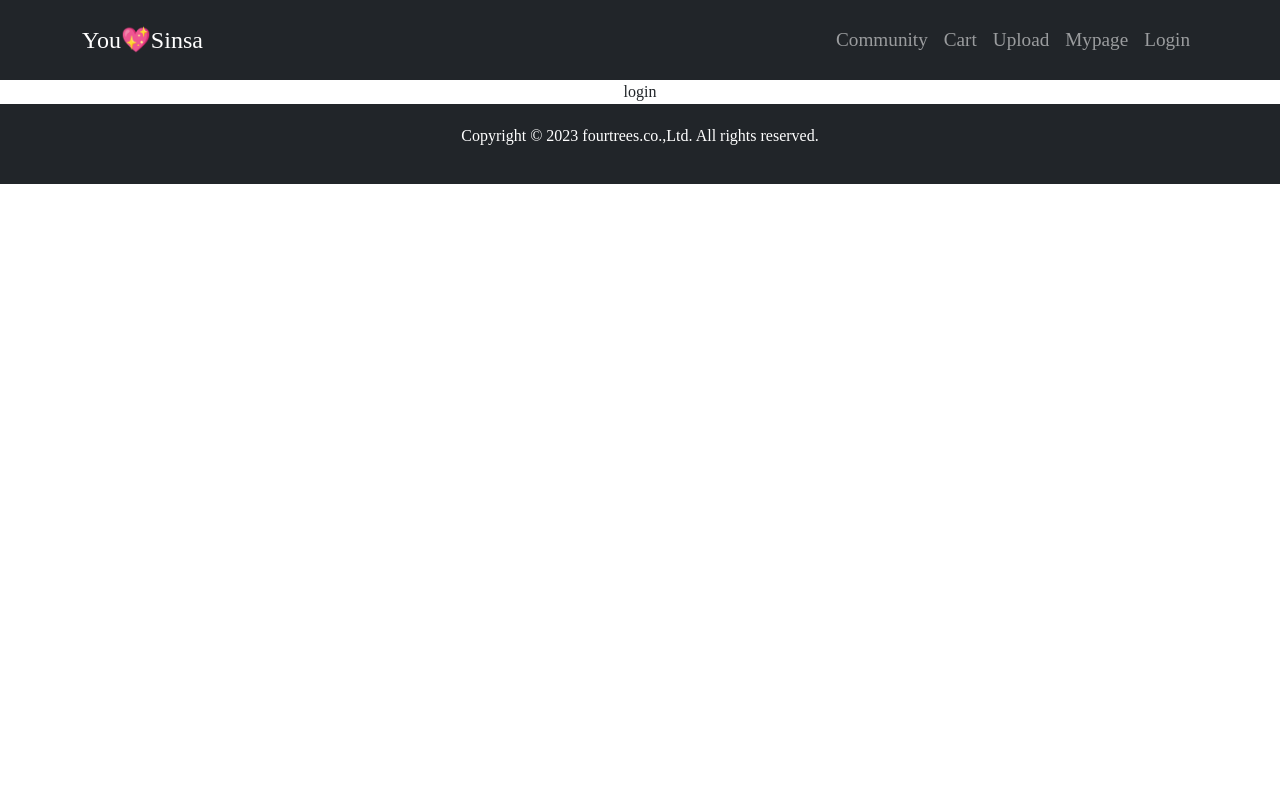
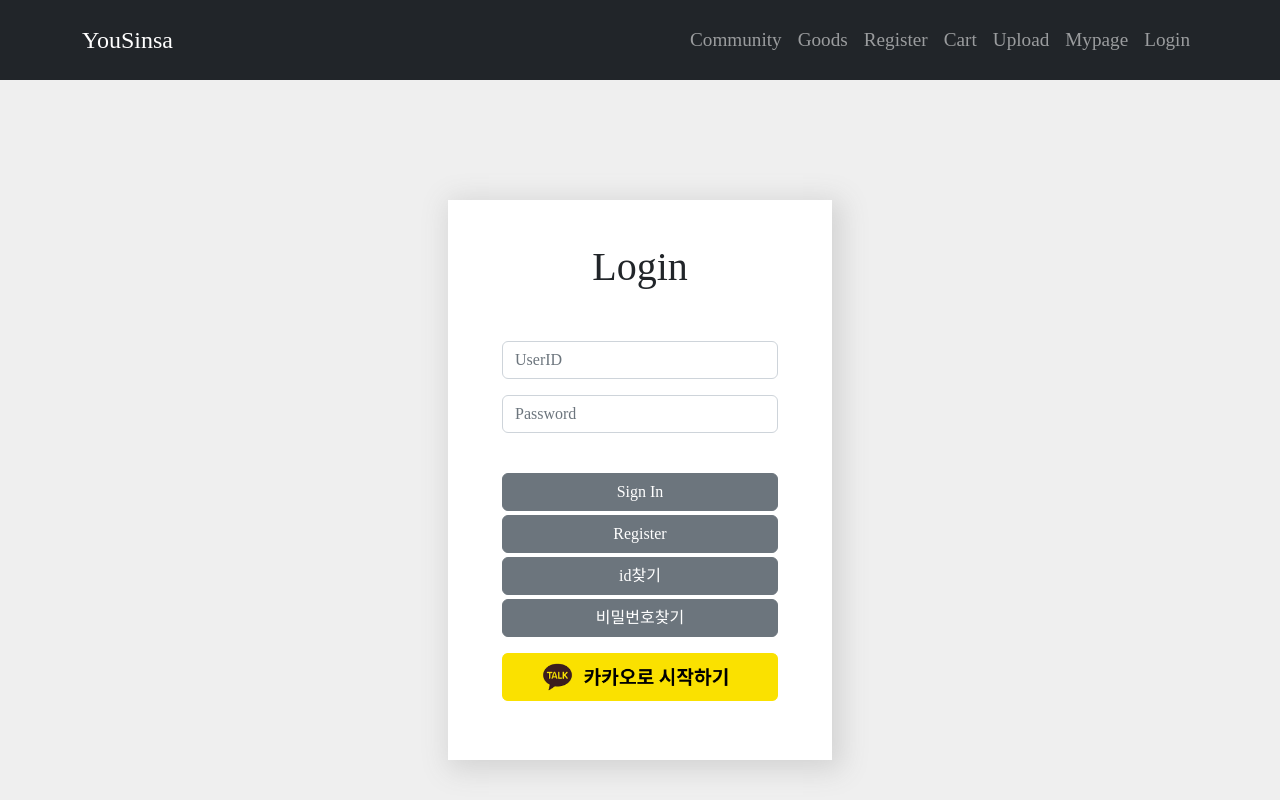
Before and after one commit to yousinsa/front-end, a React (Create React App) app in the folder my-app/: page /login in a window 1280 px wide. Shown: the top 800 px of the page. Built offline with nearby package versions, Linux system fonts and the light colour scheme; a web font is replaced by a local one.

Commit message:
style login register 페이지 퍼블리싱

```diff
--- a/my-app/src/App.tsx
+++ b/my-app/src/App.tsx
@@ -8,6 +8,10 @@ import Mypage from "./Mypage/Mypage";
 import Footer from "./Footer/Footer";
 import Community from "./Community/Community";
 import { Routes, Route } from "react-router-dom";
+import Logout from "./Logout/Logout";
+import Goods from "./Goods/Goods";
+import FindId from "./FindUser/FindId";
+import FindPassword from "./FindUser/FindPassword";
 import "./App.css";
 
 function App() {
@@ -21,6 +25,10 @@ function App() {
         <Route path="/cart" element={<Cart />} />
         <Route path="/mypage" element={<Mypage />} />
         <Route path="/community" element={<Community />} />
+        <Route path="/logout" element={<Logout />} />
+        <Route path="/goods" element={<Goods />} />
+        <Route path="/findid" element={<FindId />} />
+        <Route path="/findpassword" element={<FindPassword />} />
       </Routes>
       <Footer />
     </div>
--- /dev/null
+++ b/my-app/src/FindUser/FindId.tsx
@@ -0,0 +1,7 @@
+import React from "react";
+
+const FindId = () => {
+  return <div>FindId</div>;
+};
+
+export default FindId;
--- /dev/null
+++ b/my-app/src/FindUser/FindPassword.tsx
@@ -0,0 +1,7 @@
+import React from "react";
+
+const FindPassword = () => {
+  return <div>FindPassword</div>;
+};
+
+export default FindPassword;
--- /dev/null
+++ b/my-app/src/Goods/Goods.tsx
@@ -0,0 +1,7 @@
+import React from "react";
+
+const Goods = () => {
+  return <div>goods</div>;
+};
+
+export default Goods;
--- a/my-app/src/Login/Login.tsx
+++ b/my-app/src/Login/Login.tsx
@@ -1,11 +1,117 @@
-import React from 'react';
+import React from "react";
+import Form from "react-bootstrap/Form";
+import Button from "react-bootstrap/Button";
+import Row from "react-bootstrap/Row";
+import Col from "react-bootstrap/Col";
+
+import styled from "styled-components";
 
 const Login = () => {
-    return (
-        <div>
-            login
-        </div>
-    );
+  return (
+    <LoginOutContainer>
+      <LoginFormOutContainer>
+        <LoginTitle>Login</LoginTitle>
+        <Form
+          style={{
+            display: "grid",
+            justifyContent: "center",
+            alignItems: "center",
+          }}
+        >
+          <Form.Group
+            as={Row}
+            className="mb-3"
+            controlId="formPlaintextPassword"
+          >
+            <Col sm>
+              <Form.Control type="id" placeholder="UserID" />
+            </Col>
+          </Form.Group>
+
+          <Form.Group
+            as={Row}
+            className="mb-3"
+            controlId="formPlaintextPassword"
+          >
+            <Col sm>
+              <Form.Control type="password" placeholder="Password" />
+            </Col>
+          </Form.Group>
+          <br />
+
+          <div className="d-grid gap-1">
+            <Button
+              variant="secondary"
+              type="submit"
+              style={{ height: "100%" }}
+            >
+              Sign In
+            </Button>
+            <a href="/register">
+              <Button
+                variant="secondary"
+                style={{ height: "100%", width: "100%" }}
+              >
+                Register
+              </Button>
+            </a>
+            <a href="/findid">
+              <Button
+                variant="secondary"
+                style={{ height: "100%", width: "100%" }}
+              >
+                id찾기
+              </Button>
+            </a>
+
+            <a href="/findpassword">
+              <Button
+                variant="secondary"
+                style={{ height: "100%", width: "100%" }}
+              >
+                비밀번호찾기
+              </Button>
+            </a>
+          </div>
+
+          <SocialDiv className="d-grid ">
+            <SocialImg src="카카오버튼.png" alt="카카오버튼"></SocialImg>
+          </SocialDiv>
+        </Form>
+      </LoginFormOutContainer>
+    </LoginOutContainer>
+  );
 };
 
+const LoginOutContainer = styled.section`
+  width: 100vw;
+  height: 100vh;
+  background-color: #efefef;
+  display: flex;
+  justify-content: center;
+  align-items: center;
+  a {
+    width: 100%;
+  }
+`;
+const LoginTitle = styled.h1`
+  margin-bottom: 50px;
+`;
+const LoginFormOutContainer = styled.div`
+  background-color: white;
+  box-shadow: 5px 5px 26px 5px lightgray;
+  width: 30%;
+  height: 70%;
+  display: grid;
+  align-content: center;
+`;
+const SocialImg = styled.img`
+  height: 60%;
+  cursor: pointer;
+`;
+const SocialDiv = styled.div`
+  height: 60%;
+  justify-content: center;
+`;
+
 export default Login;
--- /dev/null
+++ b/my-app/src/Logout/Logout.tsx
@@ -0,0 +1,7 @@
+import React from "react";
+
+const Logout = () => {
+  return <div>Logout</div>;
+};
+
+export default Logout;
--- a/my-app/src/NavigationBar/NavigationBar.tsx
+++ b/my-app/src/NavigationBar/NavigationBar.tsx
@@ -10,11 +10,13 @@ const NavigationBar = () => {
       <Navbar bg="dark" variant="dark" style={{ height: "10vh" }}>
         <Container>
           <Navbar.Brand href="/" style={{ fontSize: "1.5rem" }}>
-            You💖Sinsa
+            YouSinsa
           </Navbar.Brand>
           <NavbarItemContainer>
             <Nav className="me-auto">
               <Nav.Link href="/community">Community</Nav.Link>
+              <Nav.Link href="/goods">Goods</Nav.Link>
+              <Nav.Link href="/register">Register</Nav.Link>
               <Nav.Link href="/cart">Cart</Nav.Link>
               <Nav.Link href="/login">Upload</Nav.Link>
               <Nav.Link href="/mypage">Mypage</Nav.Link>
--- a/my-app/src/register/Register.tsx
+++ b/my-app/src/register/Register.tsx
@@ -1,11 +1,104 @@
-import React from 'react';
+import React from "react";
+import Form from "react-bootstrap/Form";
+import Button from "react-bootstrap/Button";
+import Row from "react-bootstrap/Row";
+import Col from "react-bootstrap/Col";
+import styled from "styled-components";
 
 const Register = () => {
-    return (
-        <div>
-            register
-        </div>
-    );
+  return (
+    <RegisterOutContainer>
+      <RegisterFormOutContainer>
+        <RegisterTitle>Register</RegisterTitle>
+        <Form
+          style={{
+            display: "grid",
+            justifyContent: "center",
+            alignItems: "center",
+          }}
+        >
+          <Form.Group
+            as={Row}
+            className="mb-3"
+            controlId="formPlaintextPassword"
+          >
+            <Col sm>
+              <Form.Control type="password" placeholder="Username" />
+            </Col>
+          </Form.Group>
+          <Form.Group
+            as={Row}
+            className="mb-3"
+            controlId="formPlaintextPassword"
+          >
+            <Col sm>
+              <Form.Control type="password" placeholder="Email" />
+            </Col>
+          </Form.Group>
+
+          <Form.Group
+            as={Row}
+            className="mb-3"
+            controlId="formPlaintextPassword"
+          >
+            <Col sm>
+              <Form.Control type="password" placeholder="Password" />
+            </Col>
+          </Form.Group>
+
+          <Form.Group
+            as={Row}
+            className="mb-3"
+            controlId="formPlaintextPassword"
+          >
+            <Col sm>
+              <Form.Control type="password" placeholder="Confirm Password" />
+            </Col>
+          </Form.Group>
+
+          <br />
+
+          <div className="d-grid gap-1">
+            <Button variant="secondary" type="submit">
+              Sign Up
+            </Button>
+          </div>
+          <SocialDiv className="d-grid ">
+            <SocialImg src="카카오버튼.png" alt="카카오버튼"></SocialImg>
+          </SocialDiv>
+        </Form>
+      </RegisterFormOutContainer>
+    </RegisterOutContainer>
+  );
 };
-
+const RegisterOutContainer = styled.section`
+  width: 100vw;
+  height: 100vh;
+  background-color: #efefef;
+  display: flex;
+  justify-content: center;
+  align-items: center;
+  a {
+    width: 100%;
+  }
+`;
+const RegisterTitle = styled.h1`
+  margin-bottom: 50px;
+`;
+const RegisterFormOutContainer = styled.div`
+  background-color: white;
+  box-shadow: 5px 5px 26px 5px lightgray;
+  width: 30%;
+  height: 60%;
+  display: grid;
+  align-content: center;
+`;
+const SocialImg = styled.img`
+  height: 60%;
+  cursor: pointer;
+`;
+const SocialDiv = styled.div`
+  height: 60%;
+  justify-content: center;
+`;
 export default Register;
```
Also changed, not shown: my-app/public/log.json (added, +37 -0 lines), my-app/public/카카오버튼.png (added).
